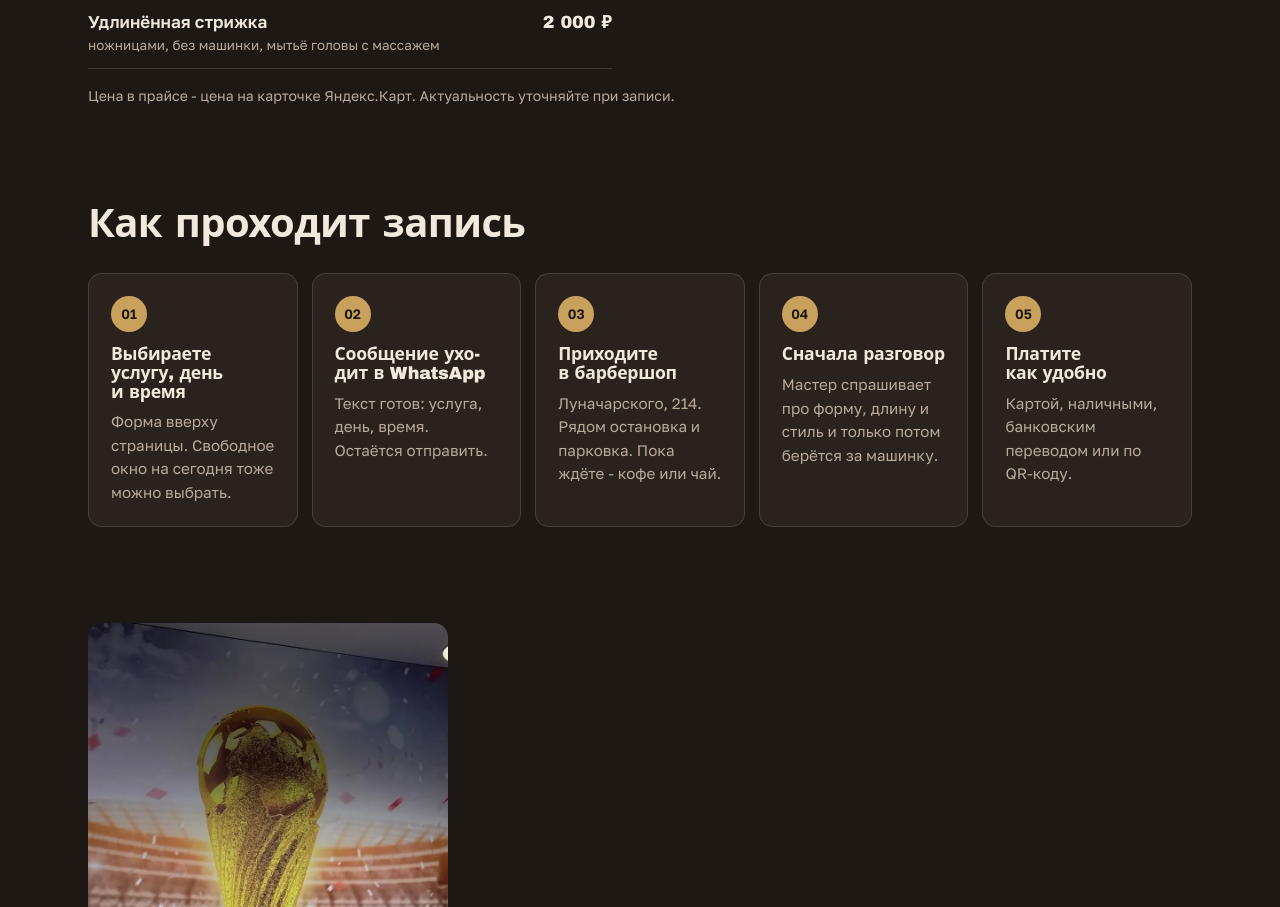
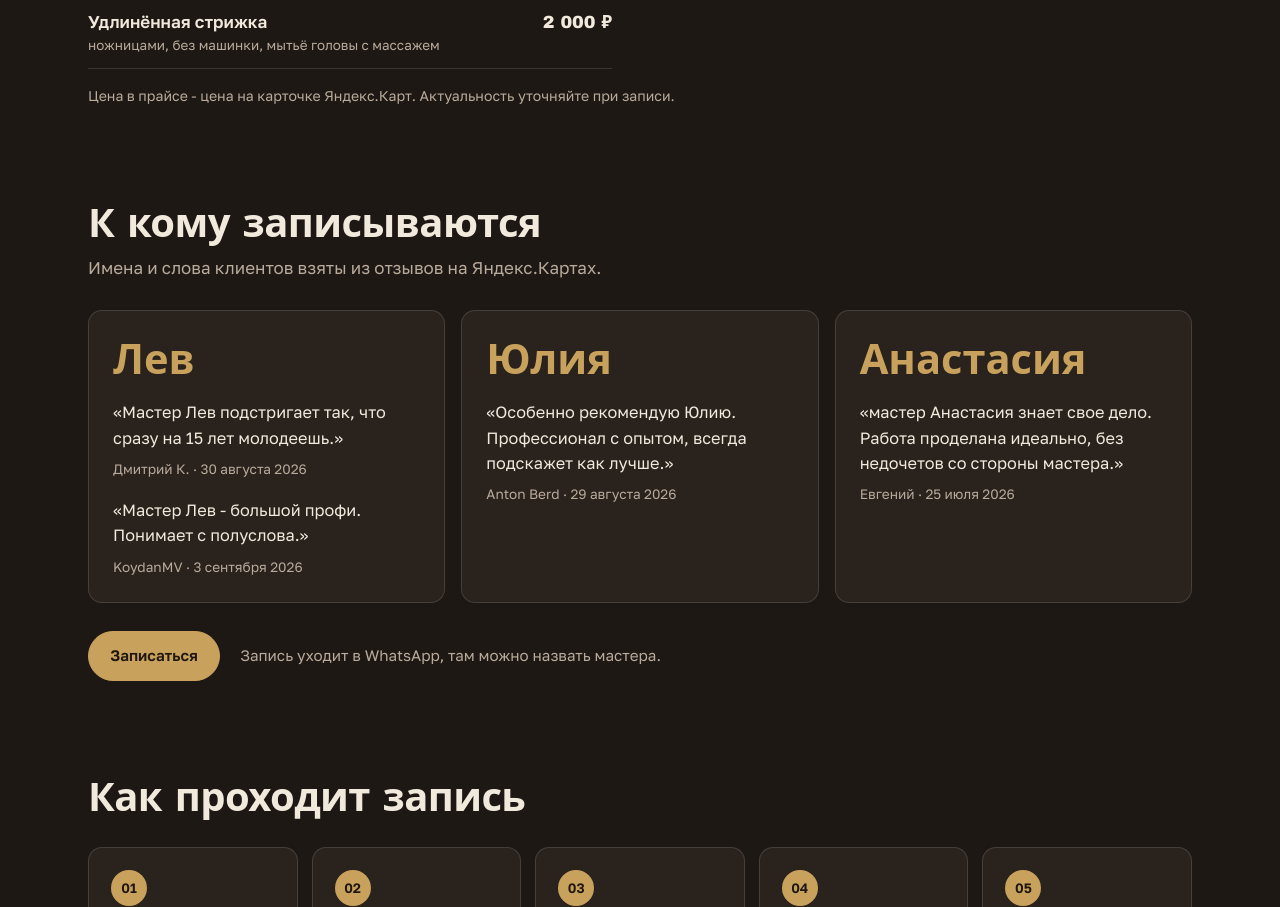
Before and after one commit to webforgeai88/parikmaher-110912295443-demo, a plain HTML site: page index.html in a window 1280 px wide. Shown: the part 2024-2931 px from the top of the page. Drawn offline with Linux system fonts and the light colour scheme; a web font is replaced by a local one.

Commit message:
Добавлен блок «Мастера» (Лев, Юлия, Анастасия) по отзывам с Карт

```diff
--- a/index.html
+++ b/index.html
@@ -19,6 +19,16 @@
 :root { --c-canvas: #1e1815; --c-surface: #2a221d; --c-ink: #f2e9dd; --c-ink-soft: #b9ab9b; --c-accent: #c8a25c; --c-accent-ink: #1f170f; --c-accent-deep: #c8a25c; --f-display: "Unbounded", "Arial Black", system-ui, sans-serif; --f-text: "Golos Text", "Segoe UI", system-ui, sans-serif; --h1k: 0.8; }
 </style>
 <link rel="stylesheet" href="style-prod.css">
+<style>
+.s-masters { list-style: none; margin: 0; padding: 0; display: grid; grid-template-columns: repeat(auto-fit, minmax(min(100%, 300px), 1fr)); gap: 16px; }
+.s-masters li { background: var(--c-surface); border-radius: var(--r); padding: 28px 24px 24px; border: 1px solid var(--hair); display: grid; gap: 18px; align-content: start; }
+.s-masters__name { font-family: var(--f-display); font-weight: 600; font-size: clamp(1.9rem, 3.4vw, 2.6rem); line-height: 1.05; color: var(--c-accent); }
+.s-masters blockquote { margin: 0; font-size: 1.02rem; }
+.s-masters blockquote + blockquote { padding-top: 18px; border-top: 1px solid var(--hair); }
+.s-masters__who { margin-top: 8px; font-size: .85rem; color: var(--c-ink-soft); }
+.s-masters__cta { display: flex; flex-wrap: wrap; align-items: center; gap: 12px 20px; margin-top: 28px; }
+.s-masters__cta span { color: var(--c-ink-soft); font-size: .95rem; max-width: 46ch; }
+</style>
 </head>
 <body class="s-prod" id="top" data-wa="79638555005" data-tg="" data-max="">
 <header class="s-bar" data-s-bar>
@@ -86,6 +96,26 @@
     <p class="s-note">Цена в прайсе - цена на карточке Яндекс.Карт. Актуальность уточняйте при записи.</p>
   </section>
 
+  <section class="s-section s-reveal" id="masters">
+    <header class="s-section__head"><h2>К кому записываются</h2><p>Имена и слова клиентов взяты из отзывов на Яндекс.Картах.</p></header>
+    <ul class="s-masters">
+      <li>
+        <span class="s-masters__name">Лев</span>
+        <div><blockquote>«Мастер Лев подстригает так, что сразу на 15 лет молодеешь.»</blockquote><p class="s-masters__who">Дмитрий К. · 30 августа 2026</p></div>
+        <div><blockquote>«Мастер Лев - большой профи. Понимает с полуслова.»</blockquote><p class="s-masters__who">KoydanMV · 3 сентября 2026</p></div>
+      </li>
+      <li>
+        <span class="s-masters__name">Юлия</span>
+        <div><blockquote>«Особенно рекомендую Юлию. Профессионал с опытом, всегда подскажет как лучше.»</blockquote><p class="s-masters__who">Anton Berd · 29 августа 2026</p></div>
+      </li>
+      <li>
+        <span class="s-masters__name">Анастасия</span>
+        <div><blockquote>«мастер Анастасия знает свое дело. Работа проделана идеально, без недочетов со стороны мастера.»</blockquote><p class="s-masters__who">Евгений · 25 июля 2026</p></div>
+      </li>
+    </ul>
+    <div class="s-masters__cta"><a class="s-btn" href="#widget">Записаться</a><span>Запись уходит в WhatsApp, там можно назвать мастера.</span></div>
+  </section>
+
   <section class="s-section s-reveal">
     <header class="s-section__head"><h2>Как проходит запись</h2></header>
     <ol class="s-steps">
```
